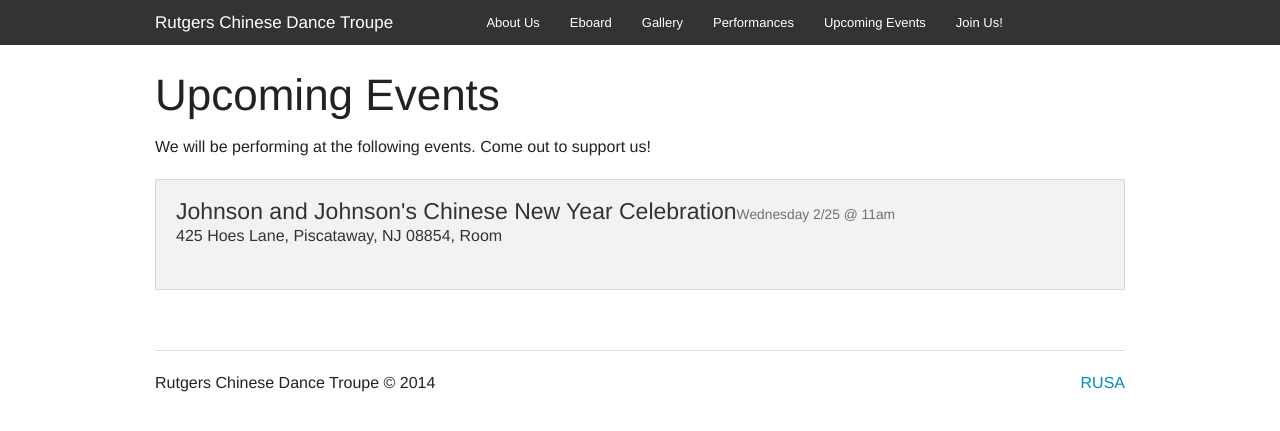
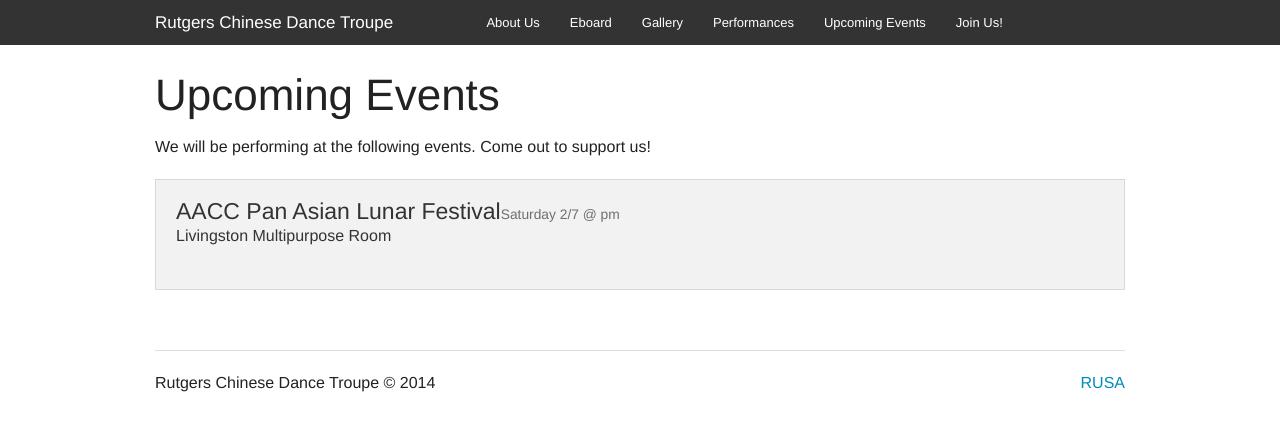
Before and after one commit to rcdt/rcdt.github.io, a Jekyll site: the page built from events.html, in a window 1280 px wide. Shown: the top 431 px of the page. Built offline with Jekyll 4.4.1, drawn with Linux system fonts in a browser that asks for light colours; Markdown is read by kramdown in place of the engine named in the settings.

Commit message:
Update events.html

```diff
--- a/events.html
+++ b/events.html
@@ -8,8 +8,8 @@ title: Upcoming Events
 <ul class="small-block-grid-1">
 
 <li><div class="panel">
-    <h4> Johnson and Johnson's Chinese New Year Celebration<small>Wednesday 2/25 @ 11am</small>
-        <p>425 Hoes Lane, Piscataway, NJ 08854, Room </p>
+    <h4> AACC Pan Asian Lunar Festival<small>Saturday 2/7 @ pm</small>
+        <p>Livingston Multipurpose Room </p>
     </h4>
 </div></li>
 
```
